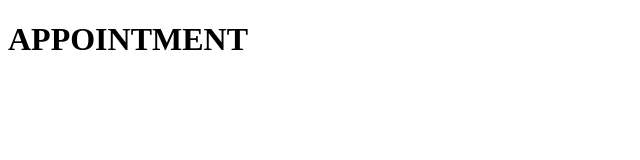
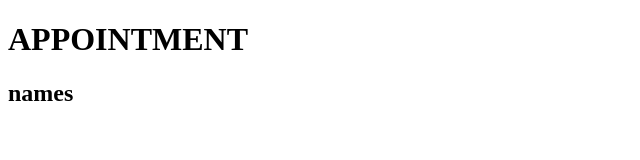
Before and after one commit to innocentahumuza/Doccure, a plain HTML site: page appointment/appointment.html in a window 1280 px wide. Shown: the whole page, without its empty margins (0-640 px from the left). Drawn offline with Linux system fonts and the light colour scheme.

Commit message:
i have added names

```diff
--- a/appointment/appointment.html
+++ b/appointment/appointment.html
@@ -8,5 +8,6 @@
 </head>
 <body>
     <h1>APPOINTMENT</h1>
+    <h2>names</h2>
 </body>
 </html>
```
